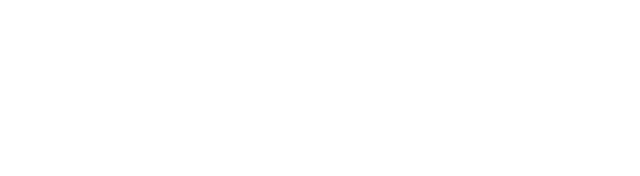
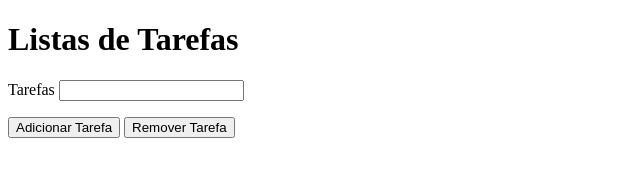
Before and after one commit to henri0675/Projeto10, a plain HTML site: page index.html in a window 1280 px wide. Shown: the whole page, without its empty margins (0-640 px from the left). Drawn offline with Linux system fonts and the light colour scheme.

Commit message:
2-Criando o evento onclick nos buttons

```diff
--- a/index.html
+++ b/index.html
@@ -9,6 +9,21 @@
 </head>
 <body>
 
+        <header>
+            <h1>Listas de Tarefas</h1>
+        </header>
+        <main>
+            <p>
+                <label for="task">Tarefas</label>
+                <input type="text" id="task">
+            </p>
+            <button id="adicionarTarefa" onclick="adicionarTarefa()">Adicionar Tarefa</button>
+            <button id="removerTarefa" onclick="removerTarefa()">Remover Tarefa</button>
+
+            <p id="lista"></p>
+        </main>
+
+
     <!-- JS EXTERNO -->
     <script src="./src/js/script.js"></script>
 </body>
```
